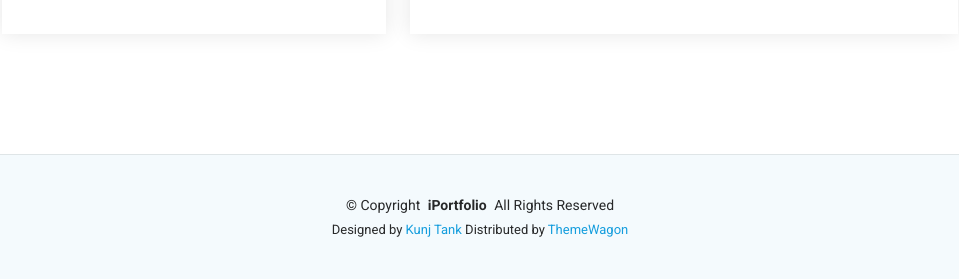
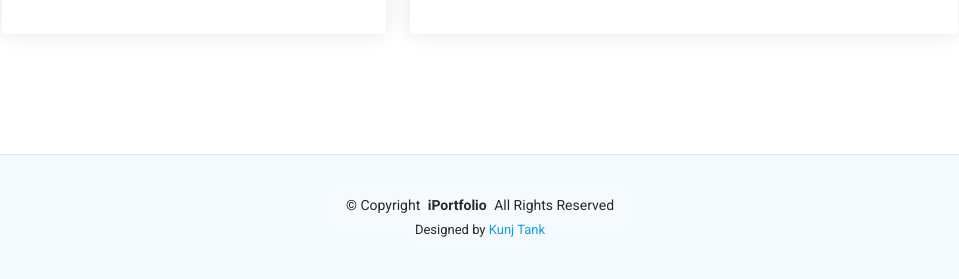
Before and after one commit to kunjtank/My-Creative-Protfolio, a plain HTML site: page index.html in a window 1280 px wide. Shown: the part 3212-3491 px from the top of the page, without its empty margins (310-1269 px from the left). Drawn offline with Linux system fonts and the light colour scheme.

Commit message:
Update index.html

```diff
--- a/index.html
+++ b/index.html
@@ -351,8 +351,7 @@
         <!-- You can delete the links only if you've purchased the pro version. -->
         <!-- Licensing information: https://bootstrapmade.com/license/ -->
         <!-- Purchase the pro version with working PHP/AJAX contact form: [buy-url] -->
-        Designed by <a href="https://www.linkedin.com/in/kunj-tank">Kunj Tank</a> Distributed by <a href="https://themewagon.com">ThemeWagon</a>
-      </div>
+        Designed by <a href="https://www.linkedin.com/in/kunj-tank">Kunj Tank</a>
     </div>
 
   </footer>
```
